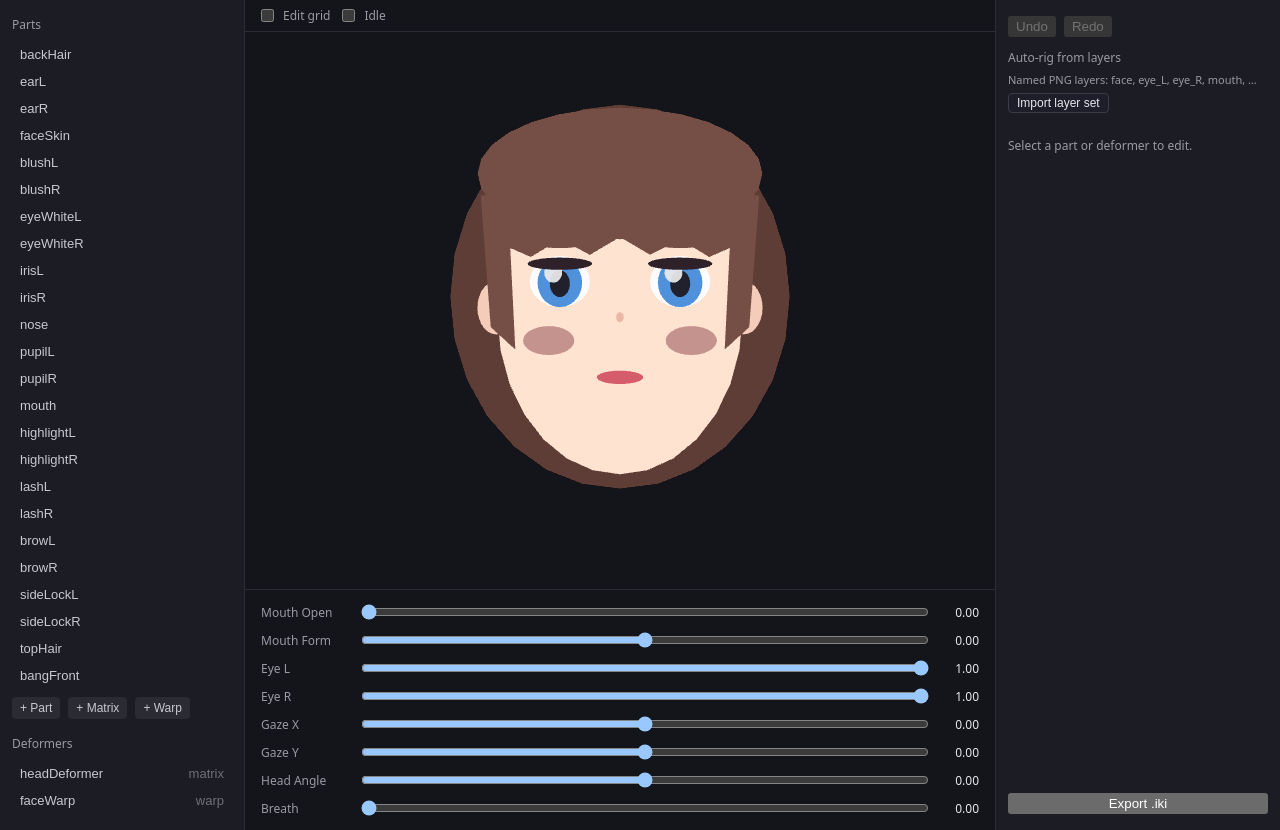
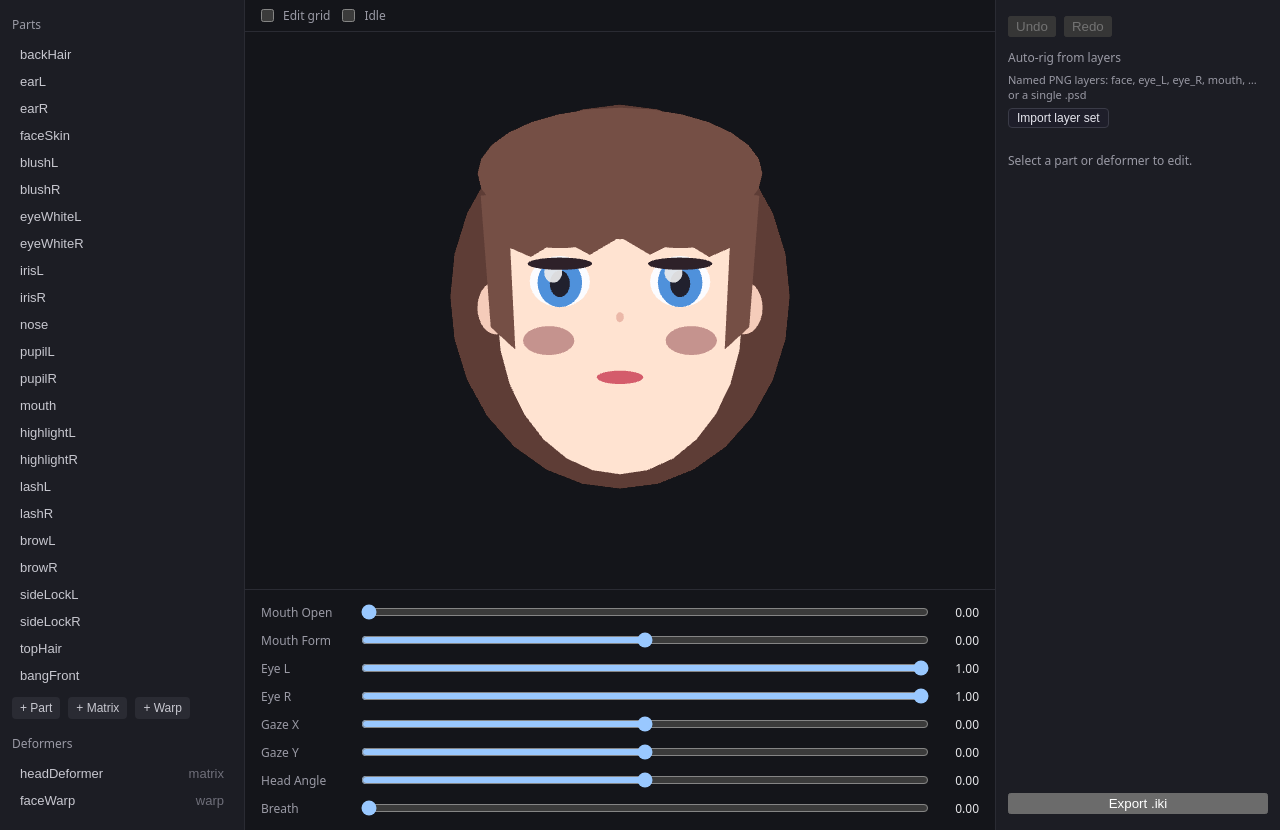
Before and after one commit to zeikar/iki, a React (Vite) app in the folder examples/editor/: page / in a window 1280 px wide. Built offline with nearby package versions, Linux system fonts and the light colour scheme.

Commit message:
feat(editor): accept .psd in layer-set import picker + hint

```diff
--- a/examples/editor/src/Inspector.tsx
+++ b/examples/editor/src/Inspector.tsx
@@ -207,13 +207,13 @@ export function Inspector() {
       <div style={{ display: "flex", flexDirection: "column", gap: 6 }}>
         <span style={labelStyle}>Auto-rig from layers</span>
         <p style={{ margin: 0, fontSize: 11, color: "#9a9aa5" }}>
-          Named PNG layers: face, eye_L, eye_R, mouth, …
+          Named PNG layers: face, eye_L, eye_R, mouth, … or a single .psd
         </p>
         <input
           ref={layerSetInputRef}
           type="file"
           multiple
-          accept="image/png"
+          accept="image/png,.psd"
           style={{ display: "none" }}
           onChange={onLayerSetInputChange}
         />
```
